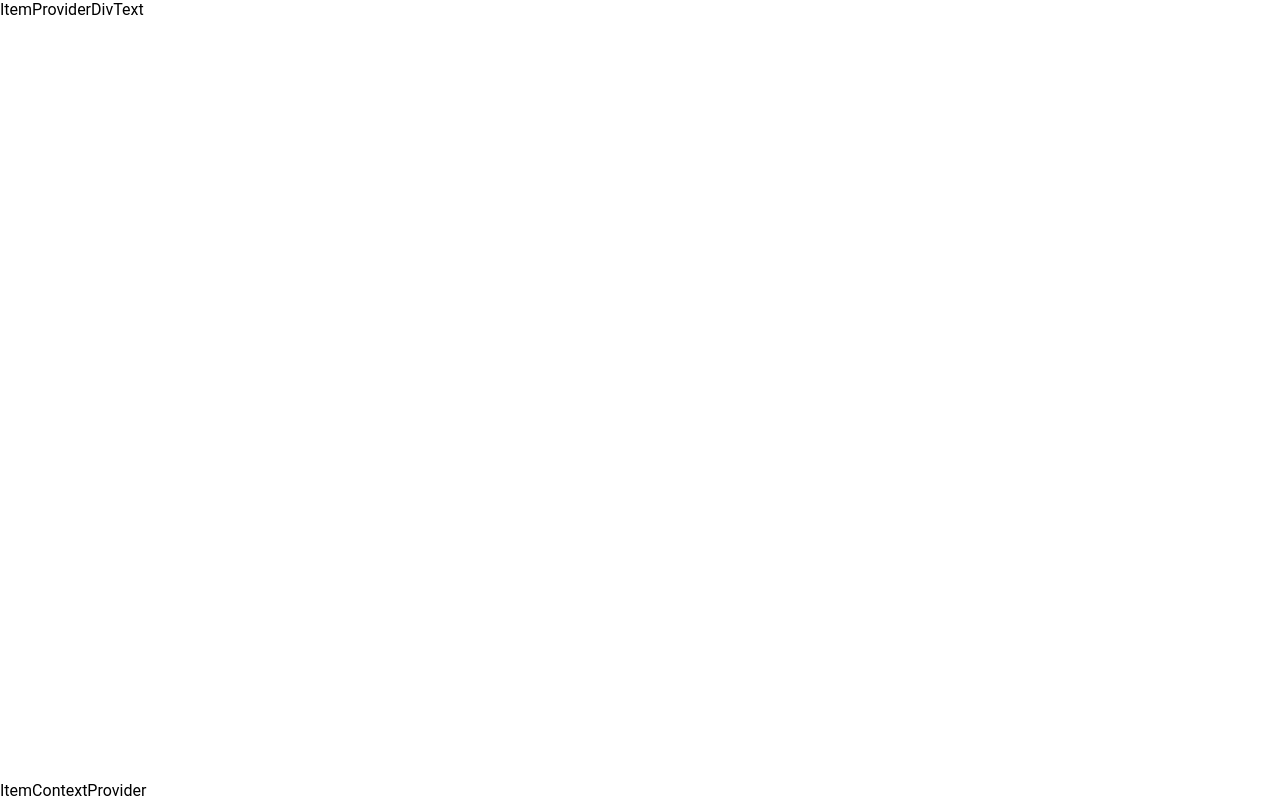
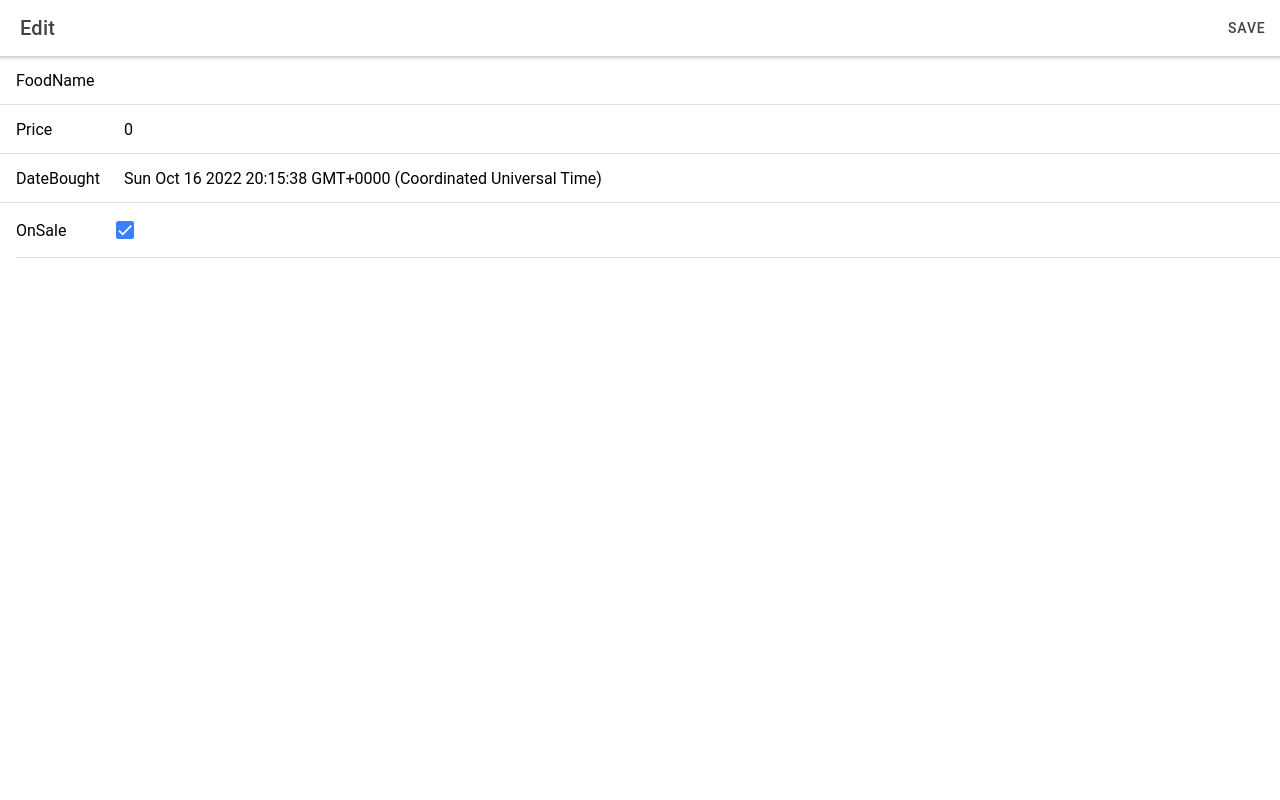
Before and after one commit to StefanButacu/Mobile-Programming, a React (Create React App) app: page /item in a window 1280 px wide. Before the commit this address led to /items. Built offline with nearby package versions, Linux system fonts and the light colour scheme; no server answers.

Commit message:
Work in progress

```diff
--- a/src/App.tsx
+++ b/src/App.tsx
@@ -1,7 +1,8 @@
+import React from 'react';
 import { Redirect, Route } from 'react-router-dom';
 import { IonApp, IonRouterOutlet, setupIonicReact } from '@ionic/react';
 import { IonReactRouter } from '@ionic/react-router';
-import ItemList from './components/ItemList';
+import {ItemList} from './components/ItemList';
 
 /* Core CSS required for Ionic components to work properly */
 import '@ionic/react/css/core.css';
@@ -23,7 +24,6 @@ import '@ionic/react/css/display.css';
 import './theme/variables.css';
 import {ItemProvider} from "./components/ItemProvider";
 import ItemEdit from "./components/ItemEdit";
-import React from "react";
 
 setupIonicReact();
 
@@ -32,10 +32,10 @@ const App: React.FC = () => (
     <ItemProvider>
         <IonReactRouter>
           <IonRouterOutlet>
-            <Route path="/items" component={ItemList} exact = {true}/>
-            <Route path="/item" component={ItemEdit} exact ={true}/>
-            <Route path="/item/:id" component={ItemEdit} exact ={true} />
-            <Route path="/" render={() => <Redirect to="/items" />}   />
+            <Route exact = {true} path="/items" component={ItemList} />
+            <Route exact ={true} path="/item" component={ItemEdit} />
+            <Route exact ={true} path="/item/:id" component={ItemEdit}  />
+              <Route exact path="/" render={() => <Redirect to="/items" />}   />
           </IonRouterOutlet>
         </IonReactRouter>
     </ItemProvider>
--- a/src/components/ItemEdit.tsx
+++ b/src/components/ItemEdit.tsx
@@ -1,9 +1,20 @@
 import {RouteComponentProps} from "react-router";
 import React, {useCallback, useContext, useEffect, useState} from "react";
 import {ItemContext} from "./ItemProvider";
-import {IonButton, IonButtons, IonContent, IonHeader, IonLoading, IonPage, IonTitle, IonToolbar} from "@ionic/react";
+import {
+    IonButton,
+    IonButtons, IonCheckbox,
+    IonContent,
+    IonHeader,
+    IonInput, IonItem, IonLabel,
+    IonLoading,
+    IonPage, IonRadio, IonRadioGroup,
+    IonTitle,
+    IonToolbar
+} from "@ionic/react";
 import {ItemProps} from "./ItemProps";
 import {getLogger} from "../core/utils";
+import {on} from "cluster";
 
 const log = getLogger('itemEdit');
 
@@ -12,22 +23,30 @@ interface ItemEditProps extends RouteComponentProps<{
 }> {}
 const ItemEdit:React.FC<ItemEditProps> = ({history, match}) =>{
     const {items, saving, savingError, saveItem} = useContext(ItemContext);
-
-
     const [item, setItem] = useState<ItemProps>();
+    const [foodName, setFoodName] = useState('');
+    const [price, setPrice] = useState(0);
+    const [dateBought, setDateBought] = useState(new Date());
+    const [onSale, setOnSale] = useState(true);
     useEffect( () =>{
         log('useEffect');
         const routeId = match.params.id || '';
         const item = items?.find(it => it.id == +routeId);
         setItem(item);
         if(item){
+            // console.log(item.dateBought + " " + typeof item.dateBought);
             // set text for inputs
+            setFoodName(item.foodName);
+            setPrice(item.price);
+            setDateBought(new Date(Date.parse(item.dateBought.toString())));
+            setOnSale(item.onSale)
         }
 
     },[match.params.id, items]);
-
-    const handleSave = () => {};
-
+    const handleSave = useCallback( () => {
+        const editedItem = item ? {...item, foodName, price, dateBought, onSale} : {foodName, price, dateBought , onSale };
+        saveItem && saveItem(editedItem).then(() => history.goBack());
+    }, [item, saveItem, foodName, price, dateBought, onSale, history]);
     return (
         <IonPage>
             <IonHeader>
@@ -41,12 +60,35 @@ const ItemEdit:React.FC<ItemEditProps> = ({history, match}) =>{
                 </IonToolbar>
            </IonHeader>
            <IonContent>
+               <IonItem>
+                   <IonLabel position="fixed" >FoodName</IonLabel>
+                    <IonInput value={foodName} onIonChange={e => setFoodName(e.detail.value || '')}/>
+               </IonItem>
+               <IonItem>
+                   <IonLabel position="fixed" >Price</IonLabel>
+                   <IonInput value={price} type="number" onIonChange={e =>
+                       setPrice(e.detail.value ? +e.detail.value : 0)
+                   }/>
+               </IonItem>
+               <IonItem>
+                   <IonLabel position="fixed" >DateBought</IonLabel>
+                   <IonInput value={dateBought.toString()} onIonChange={e => {
+                       setDateBought(e.detail.value ? new Date(e.detail.value) : new Date());
+                   }}/>
+               </IonItem>
+               <IonItem>
+                   <IonLabel position="fixed" >OnSale</IonLabel>
+                    <IonCheckbox checked={onSale} onIonChange={ e=>{
+                        setOnSale(!onSale);
+                    }
+
+                    }></IonCheckbox>
+                </IonItem>
 
                <IonLoading isOpen={saving} />
                {savingError && (
                    <div>{savingError.message || 'Failed to save item'}</div>
                )}
-
            </IonContent>
 
 
--- a/src/components/ItemList.tsx
+++ b/src/components/ItemList.tsx
@@ -5,7 +5,7 @@ import {
     IonFabButton,
     IonFooter,
     IonHeader, IonIcon, IonList, IonLoading,
-    IonPage,
+    IonPage, IonRadio, IonRadioGroup,
     IonText,
     IonTitle,
     IonToolbar
@@ -17,18 +17,18 @@ import {RouteComponentProps} from "react-router";
 import {ItemContext} from "./ItemProvider";
 
 const log = getLogger("ItemList");
-
-const ItemList: React.FC<RouteComponentProps> = ({history}) => {
+export const ItemList: React.FC<RouteComponentProps> = ({history}) => {
     const {items, fetching, fetchingError} = useContext(ItemContext);
     log('render');
     return (
         <IonPage>
             <IonHeader>
                 <IonToolbar>
-                    <IonTitle>Lab PDM </IonTitle>
+                    <IonTitle>Lab PDM List </IonTitle>
                 </IonToolbar>
             </IonHeader>
             <IonContent>
+
                 <div>Hello world!</div>
                 <IonLoading isOpen={fetching} message="Fetching foods" />
                 {items && (
@@ -54,5 +54,3 @@ const ItemList: React.FC<RouteComponentProps> = ({history}) => {
 
     );
 };
-
-export default ItemList;
```
